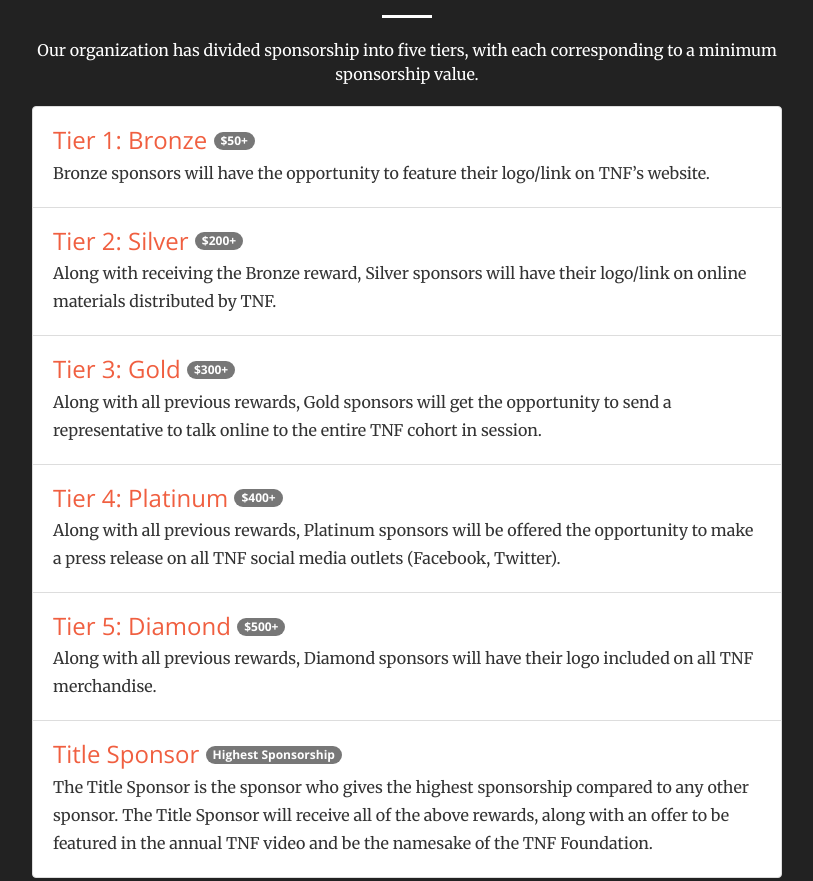
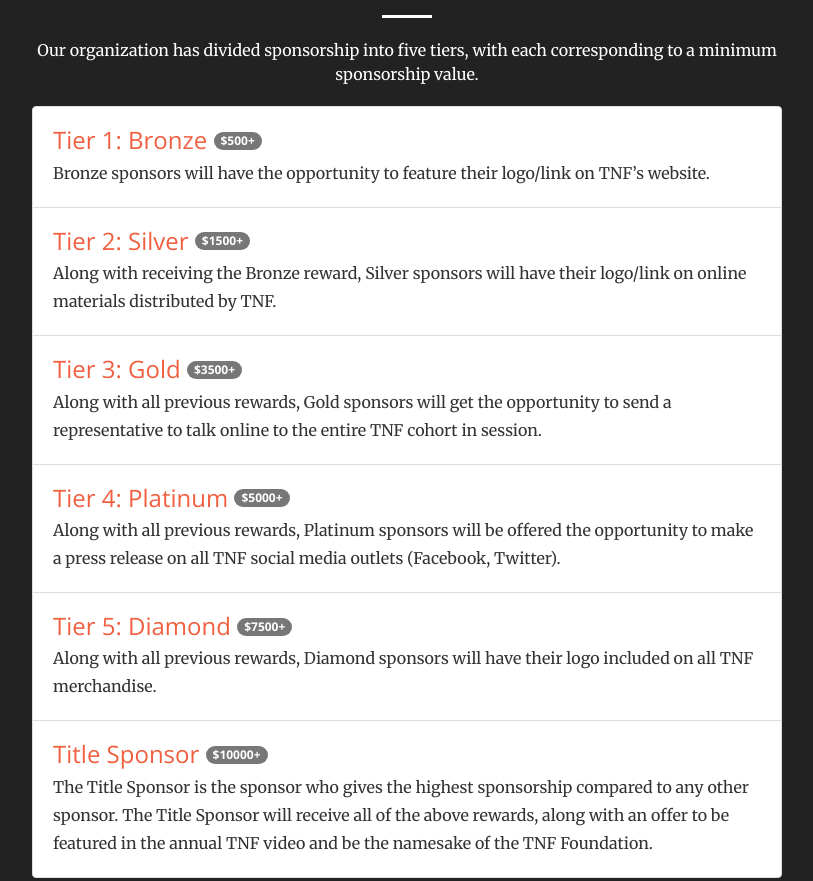
Before and after one commit to corbin737/next-foundry, a website: page index.html in a window 1280 px wide. Shown: the part 2120-3001 px from the top of the page, without its empty margins (233-1046 px from the left). Drawn offline with nearby package versions, Linux system fonts and the light colour scheme.

Commit message:
Updated sponsorship amounts

```diff
--- a/index.html
+++ b/index.html
@@ -156,27 +156,27 @@
                     <p>Our organization has divided sponsorship into five tiers, with each corresponding to a minimum sponsorship value.</p>
                     <ul class="list-group">
                         <li class="list-group-item">
-                            <h3 class="list-group-item-heading">Tier 1: Bronze <span class="badge">$50+</span></h3>
+                            <h3 class="list-group-item-heading">Tier 1: Bronze <span class="badge">$500+</span></h3>
                             <p class="list-group-item-text">Bronze sponsors will have the opportunity to feature their logo/link on TNF’s website.</p>
                         </li>
                         <li class="list-group-item">
-                            <h3 class="list-group-item-heading">Tier 2: Silver <span class="badge">$200+</span></h3>
+                            <h3 class="list-group-item-heading">Tier 2: Silver <span class="badge">$1500+</span></h3>
                             <p class="list-group-item-text">Along with receiving the Bronze reward, Silver sponsors will have their logo/link on online materials distributed by TNF.</p>
                         </li>
                         <li class="list-group-item">
-                            <h3 class="list-group-item-heading">Tier 3: Gold <span class="badge">$300+</span></h3>
+                            <h3 class="list-group-item-heading">Tier 3: Gold <span class="badge">$3500+</span></h3>
                             <p class="list-group-item-text">Along with all previous rewards, Gold sponsors will get the opportunity to send a representative to talk online to the entire TNF cohort in session.</p>
                         </li>
                         <li class="list-group-item">
-                            <h3 class="list-group-item-heading">Tier 4: Platinum <span class="badge">$400+</span></h3>
+                            <h3 class="list-group-item-heading">Tier 4: Platinum <span class="badge">$5000+</span></h3>
                             <p class="list-group-item-text">Along with all previous rewards, Platinum sponsors will be offered the opportunity to make a press release on all TNF social media outlets (Facebook, Twitter).</p>
                         </li>
                         <li class="list-group-item">
-                            <h3 class="list-group-item-heading">Tier 5: Diamond <span class="badge">$500+</span></h3>
+                            <h3 class="list-group-item-heading">Tier 5: Diamond <span class="badge">$7500+</span></h3>
                             <p class="list-group-item-text">Along with all previous rewards, Diamond sponsors will have their logo included on all TNF merchandise.</p>
                         </li>
                         <li class="list-group-item">
-                            <h3 class="list-group-item-heading">Title Sponsor <span class="badge">Highest Sponsorship</span></h3>
+                            <h3 class="list-group-item-heading">Title Sponsor <span class="badge">$10000+</span></h3>
                             <p class="list-group-item-text">The Title Sponsor is the sponsor who gives the highest sponsorship compared to any other sponsor. The Title Sponsor will receive all of the above rewards, along with an offer to be featured in the annual TNF video and be the namesake of the TNF Foundation.</p>
                         </li>
                     </ul>
```
